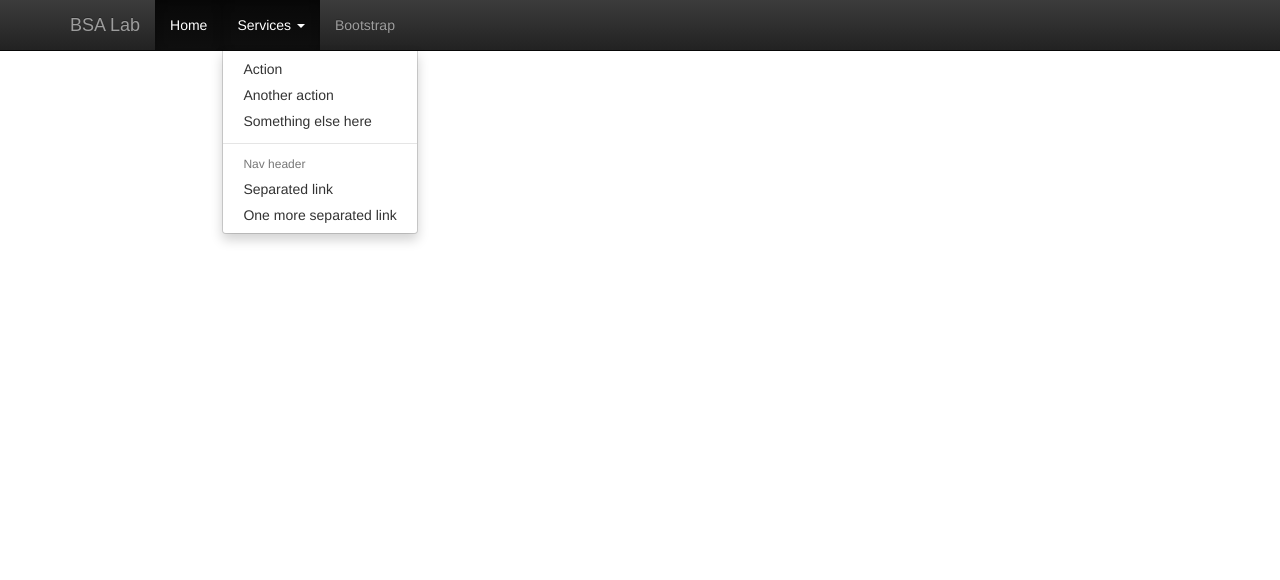
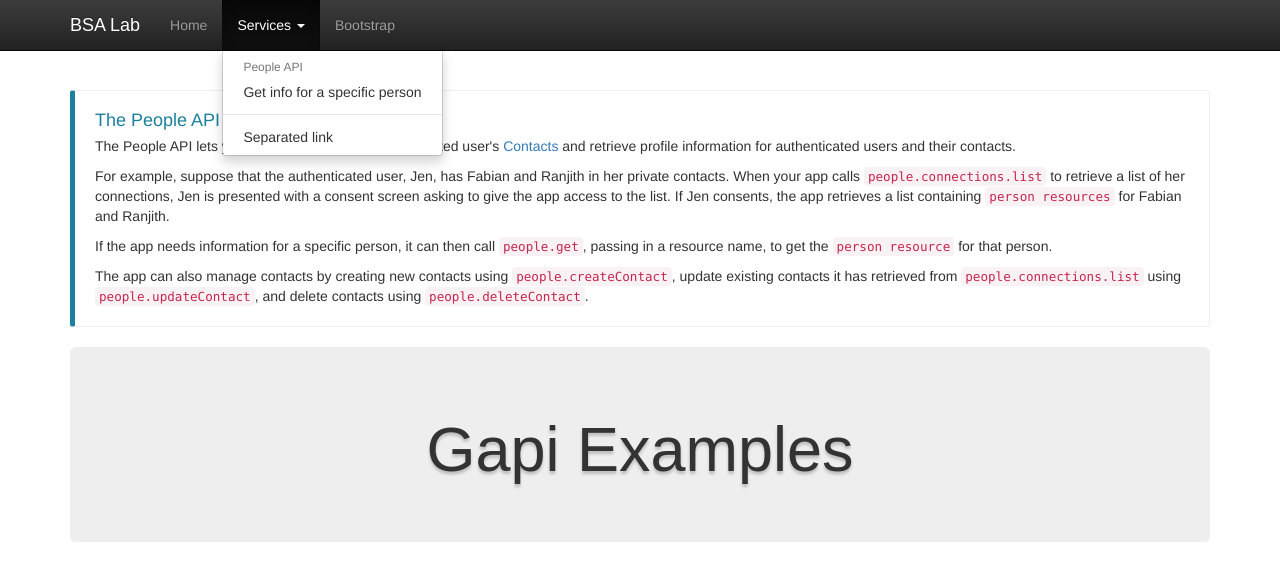
Before and after one commit to bsa-git/gapi-examples, a Nuxt app: page /services/people-get in a window 1280 px wide. Both pictures are taken after a click on the button "Services". Shown: the top 580 px of the page. Built offline with nearby package versions, Linux system fonts and the light colour scheme; a web font is replaced by a local one.

Commit message:
Update project

```diff
--- a/app/components/app/header.vue
+++ b/app/components/app/header.vue
@@ -13,23 +13,22 @@
       </div>
       <div id="navbar" class="navbar-collapse collapse">
         <ul class="nav navbar-nav">
-          <li class="active">
+          <li :class="{ 'active': $route.name == 'index' }">
             <nuxt-link to="/">Home</nuxt-link>
           </li>
-          <li class="dropdown">
+          <li :class="['dropdown', {active: isGroupMenu('services')}]">
             <a href="#" class="dropdown-toggle" data-toggle="dropdown"
                role="button" aria-haspopup="true" aria-expanded="false">Services <span class="caret"></span></a>
             <ul class="dropdown-menu">
-              <li><a href="#">Action</a></li>
-              <li><a href="#">Another action</a></li>
-              <li><a href="#">Something else here</a></li>
+              <li class="dropdown-header">People API</li>
+              <li>
+                <nuxt-link to="/services/people-get">Get info for a specific person</nuxt-link>
+              </li>
               <li role="separator" class="divider"></li>
-              <li class="dropdown-header">Nav header</li>
               <li><a href="#">Separated link</a></li>
-              <li><a href="#">One more separated link</a></li>
             </ul>
           </li>
-          <li>
+          <li :class="{ 'active': $route.name == 'bootstrap' }">
             <nuxt-link to="/bootstrap">Bootstrap</nuxt-link>
           </li>
         </ul>
@@ -40,6 +39,21 @@
 
 <script>
   export default {
-
+    methods: {
+      isGroupMenu: function (item) {
+        switch (item) {
+          case 'services':
+            return this.$route.path === '/services/people-get'
+          default:
+            return false
+        }
+      }
+    }
   }
 </script>
+
+<style>
+  .navbar-brand {
+    color: white !important;
+  }
+</style>
--- /dev/null
+++ b/app/pages/services/people-get.vue
@@ -0,0 +1,66 @@
+<template>
+  <section>
+    <div class="bs-callout-info bs-callout">
+      <h4>The People API</h4>
+      <p>
+        The People API lets you list and manage the authenticated user's
+        <a href="https://www.google.com/contacts" target="_blank">Contacts</a> and retrieve profile information for
+        authenticated users and their contacts.
+      </p>
+      <p>
+        For example, suppose that the authenticated user, Jen, has Fabian and Ranjith in
+        her private contacts. When your app calls
+        <a
+          href="https://developers.google.com/people/api/rest/v1/people.connections/list" target="_blank"><code>people.connections.list</code></a>
+        to retrieve a
+        list of her connections, Jen is presented with a consent screen asking to give
+        the app access to the list. If Jen consents, the app retrieves a list containing
+        <a href="https://developers.google.com/people/api/rest/v1/people" target="_blank"><code>person resources</code></a>
+        for Fabian and Ranjith.
+      </p>
+      <p>
+        If the app needs information for a specific person, it can then call
+        <a href="https://developers.google.com/people/api/rest/v1/people/get" target="_blank"><code>people.get</code></a>, passing in a resource name, to get
+        the <a href="https://developers.google.com/people/api/rest/v1/people" target="_blank"><code>person resource</code></a>
+        for that person.
+      </p>
+      <p>
+        The app can also manage contacts by creating new contacts using
+        <a
+          href="https://developers.google.com/people/api/rest/v1/people/createContact" target="_blank"><code>people.createContact</code></a>, update existing
+        contacts it has retrieved from
+        <a
+          href="https://developers.google.com/people/api/rest/v1/people.connections/list" target="_blank"><code>people.connections.list</code></a>
+        using
+        <a
+          href="https://developers.google.com/people/api/rest/v1/people/updateContact" target="_blank"><code>people.updateContact</code></a>, and delete contacts
+        using <a
+          href="https://developers.google.com/people/api/rest/v1/people/deleteContact" target="_blank"><code>people.deleteContact</code></a>.
+      </p>
+    </div>
+
+    <div class="jumbotron text-center">
+
+      <!-- Title -->
+      <h1 class="title exotic--light">
+        {{ name }}
+      </h1>
+
+    </div>
+  </section>
+</template>
+
+<script>
+  export default {
+    data: function () {
+      return {
+        name: 'Gapi Examples',
+        description: 'Examples Google API'
+      }
+    }
+  }
+</script>
+
+<style>
+
+</style>
--- a/app/static/assets/css/style.css
+++ b/app/static/assets/css/style.css
@@ -5,6 +5,8 @@ body {
   padding-top: 70px;
   padding-bottom: 30px;
 }
+
+/* NAV-BAR */
 
 .theme-dropdown .dropdown-menu {
   position: static;
@@ -32,3 +34,34 @@ body {
   text-shadow: 0 3px 3px #bdbdbd;
   font-family: playball, sans-serif;
 }
+
+/* Blockquotes */
+
+.bs-callout {
+  padding: 20px;
+  margin: 20px 0;
+  border: 1px solid #eee;
+  border-left-width: 5px;
+  border-radius: 3px;
+}
+
+.bs-callout-info {
+  border-left-color: #1b809e;
+}
+
+.bs-callout-info h4 {
+  color: #1b809e;
+}
+
+.bs-callout h4 {
+  margin-top: 0;
+  margin-bottom: 5px;
+}
+
+.bs-callout p {
+  margin: 0 0 10px;
+}
+
+.bs-callout p:last-child {
+  margin-bottom: 0;
+}
--- a/nuxt.config.js
+++ b/nuxt.config.js
@@ -1,7 +1,7 @@
 module.exports = {
   srcDir: 'app/',
   router: {
-    base: '/gapi-examples/', // /gapi-examples/ or '/'
+    base: '/', // /gapi-examples/ or '/'
     middleware: 'ini-app'
   },
   generate: {
```
Also changed, not shown: app/plugins/gapi.class.js (added, +86 -0 lines).
